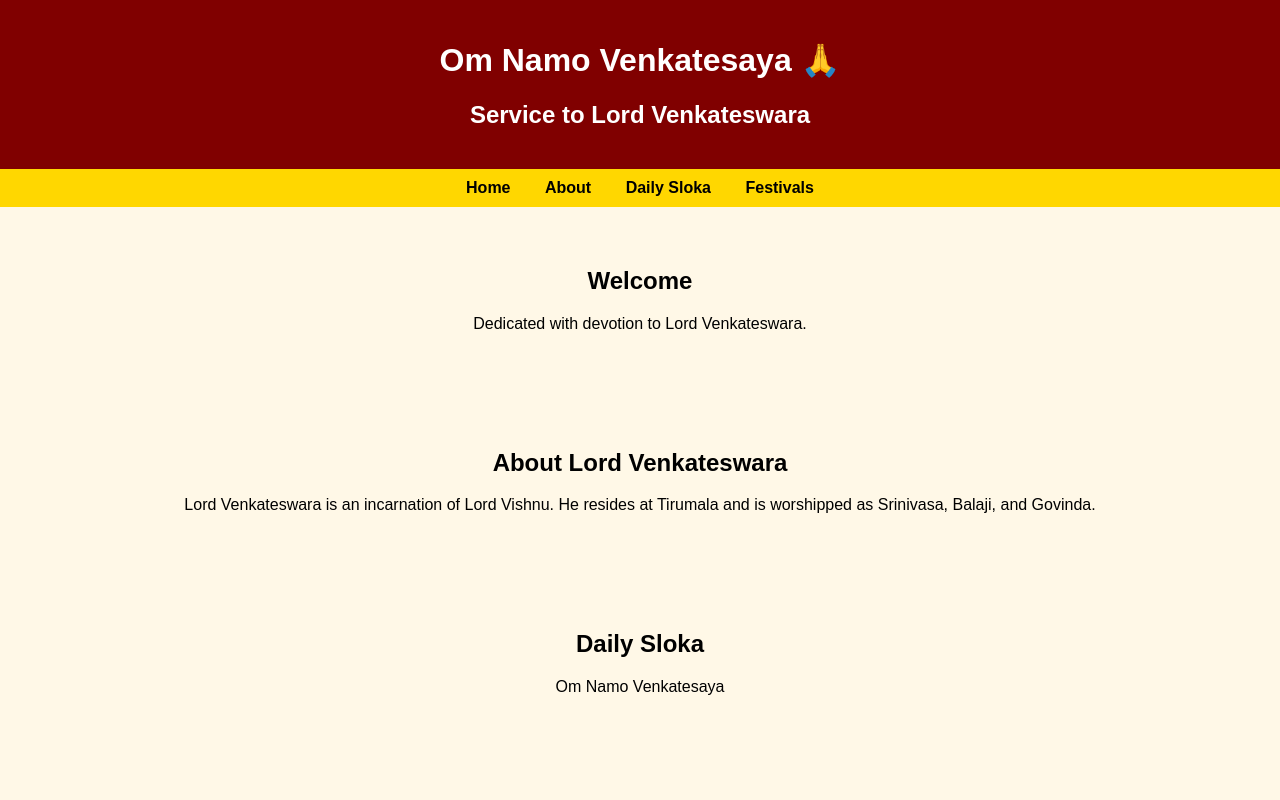
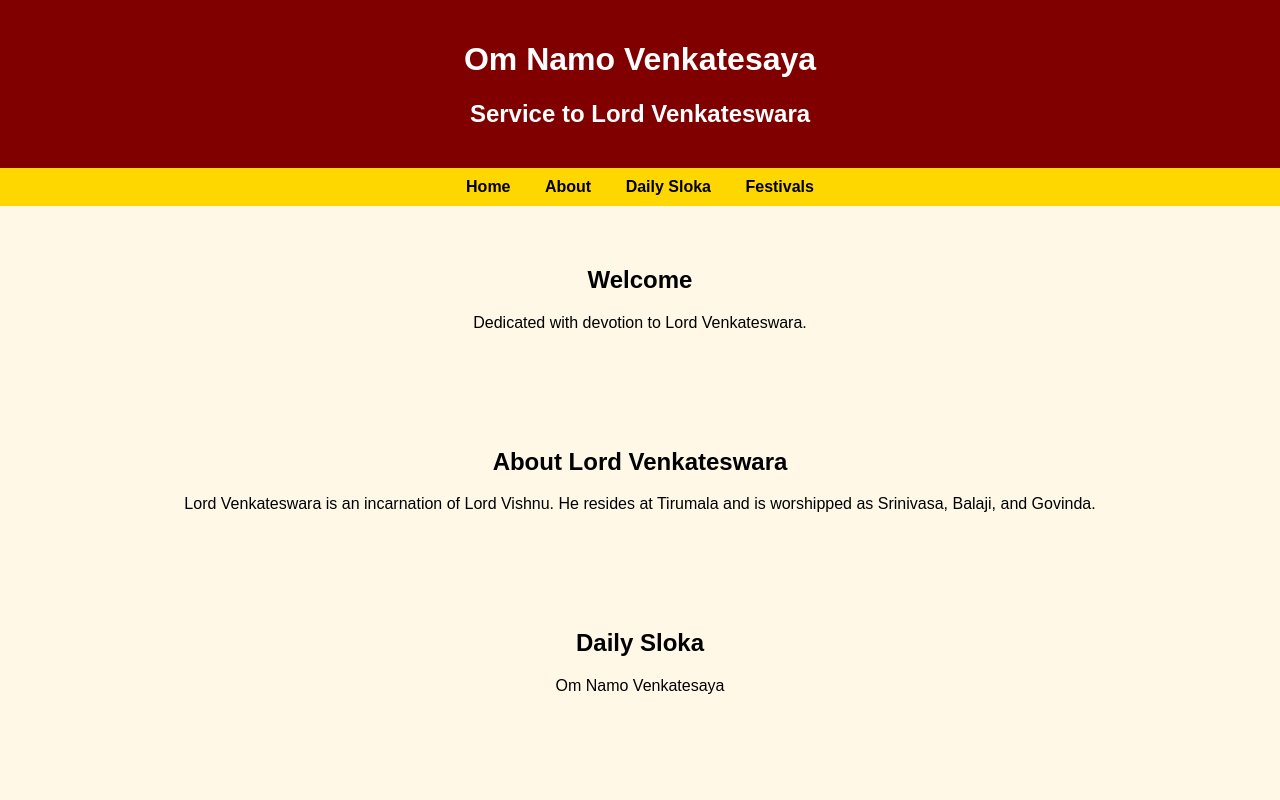
Before and after one commit to reddysasank234-rgb/venkateswara-seva, a plain HTML site: page index.html in a window 1280 px wide. Shown: the top 800 px of the page. Drawn offline with Linux system fonts and the light colour scheme.

Commit message:
Update index.html

```diff
--- a/index.html
+++ b/index.html
@@ -42,7 +42,7 @@
 <body>
 
 <header>
-    <h1>Om Namo Venkatesaya 🙏</h1>
+    <h1>Om Namo Venkatesaya</h1>
     <h2>Service to Lord Venkateswara</h2>
 </header>
 
```
